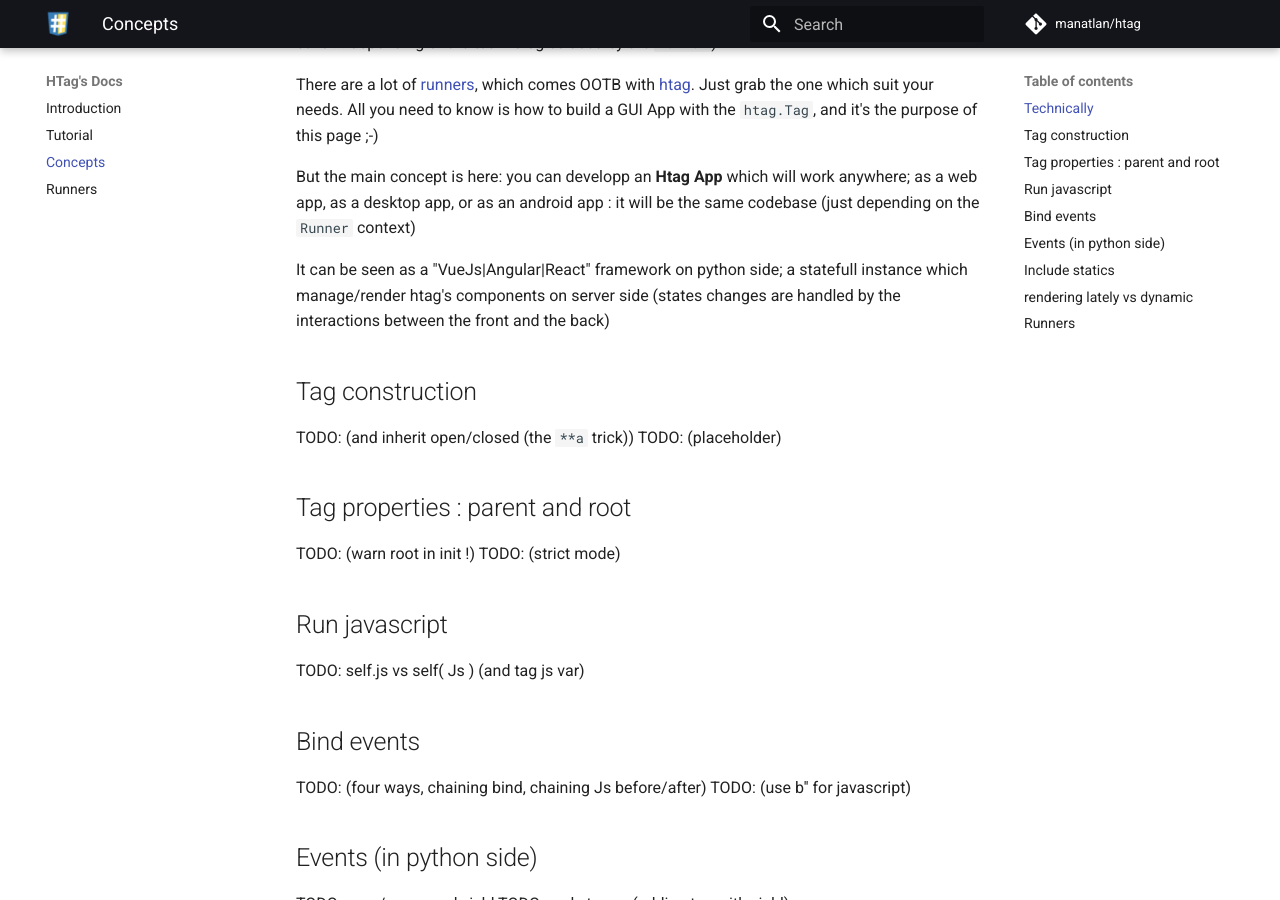
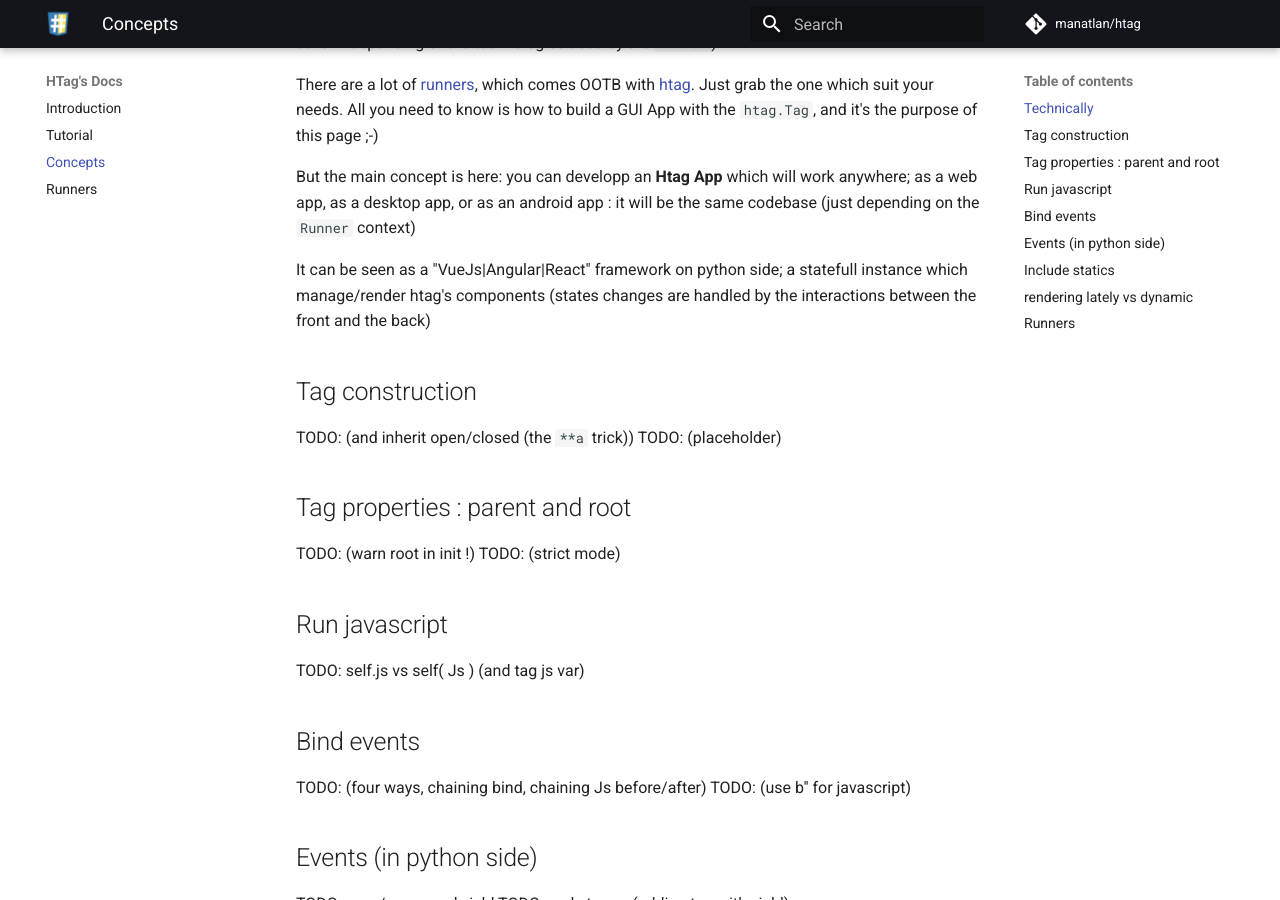
Before and after one commit to manatlan/htag, an MkDocs documentation site: the page built from docs/concepts.md, in a window 1280 px wide and 900 px high, scrolled down 679 px. Built offline with MkDocs 1.6.1 and Material for MkDocs 9.7.7, drawn with Linux system fonts in a browser that asks for light colours; comment, search, counter and statistics services are not loaded.

Commit message:
Update concepts.md

```diff
--- a/docs/concepts.md
+++ b/docs/concepts.md
@@ -21,7 +21,7 @@
 
 But the main concept is here: you can developp an **Htag App** which will work anywhere; as a web app, as a desktop app, or as an android app : it will be the same codebase (just depending on the `Runner` context)
 
-It can be seen as a "VueJs|Angular|React" framework on python side; a statefull instance which manage/render htag's components on server side (states changes are handled by the interactions between the front and the back)
+It can be seen as a "VueJs|Angular|React" framework on python side; a statefull instance which manage/render htag's components (states changes are handled by the interactions between the front and the back)
 
 ## Tag construction
 TODO: (and inherit open/closed (the `**a` trick))
```
